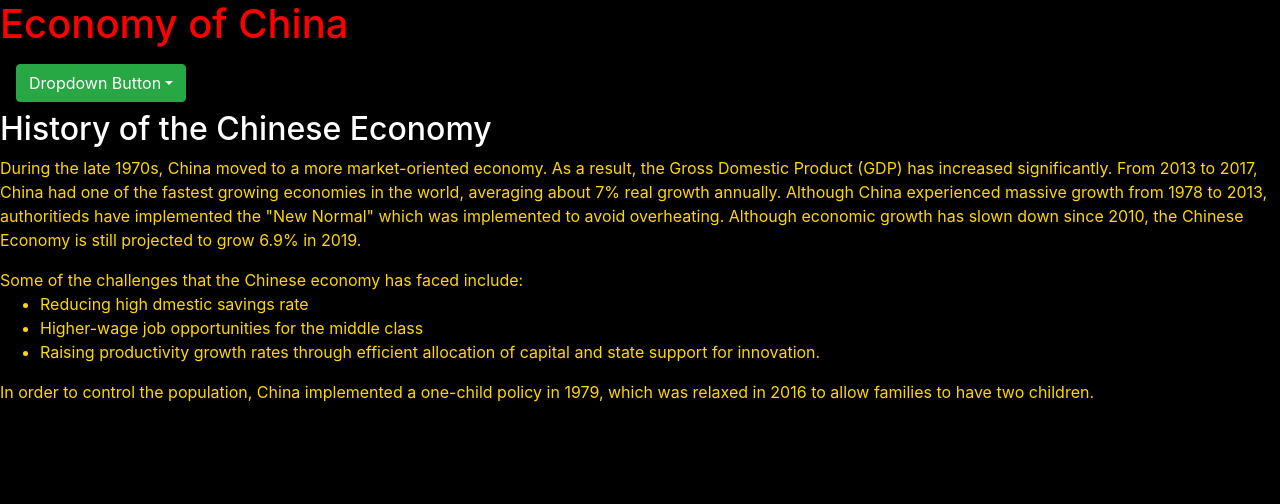
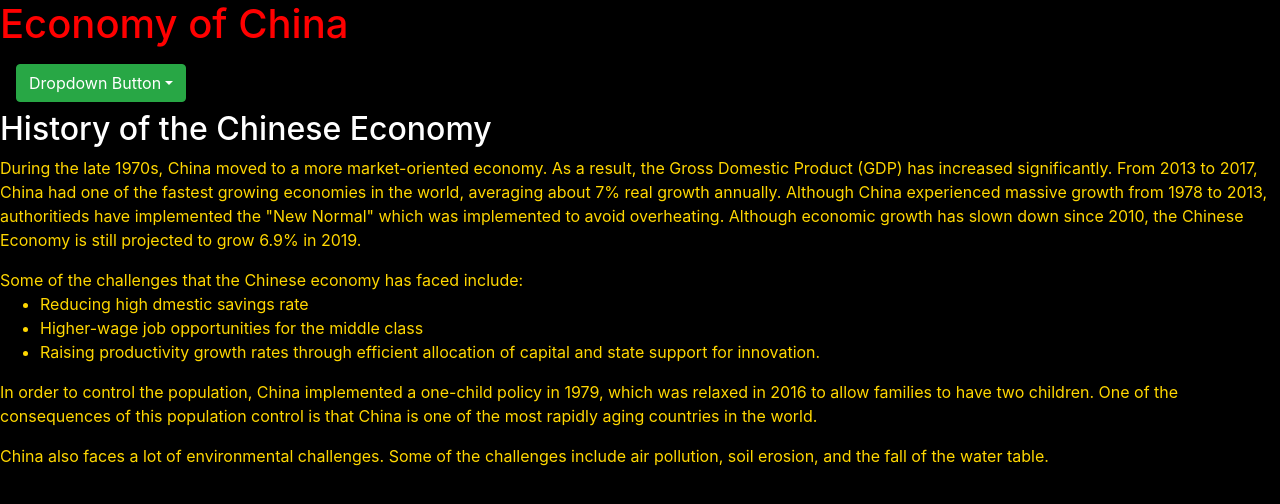
Before and after one commit to tubajack/TravelToChina, a React (Create React App) app in the folder client/: page /economy in a window 1280 px wide. Shown: the top 504 px of the page. Built offline with nearby package versions, Linux system fonts and the light colour scheme.

Commit message:
Adding more information relating to environmental challenges in China.

```diff
--- a/client/src/pages/Economy.js
+++ b/client/src/pages/Economy.js
@@ -26,7 +26,13 @@ export default class Economy extends Component {
             <li>Raising productivity growth rates through efficient allocation of capital and state support for innovation.</li>
           </ul>
           In order to control the population, China implemented a one-child policy in 1979, which was relaxed in 2016 to allow families
-          to have two children.
+          to have two children. One of the consequences of this population control is that China is one of the most rapidly aging countries
+          in the world.
+        </p>
+
+        <p>
+          China also faces a lot of environmental challenges. Some of the challenges include air pollution, soil erosion, and the fall of the
+          water table.
         </p>
       </div>
     );
```
